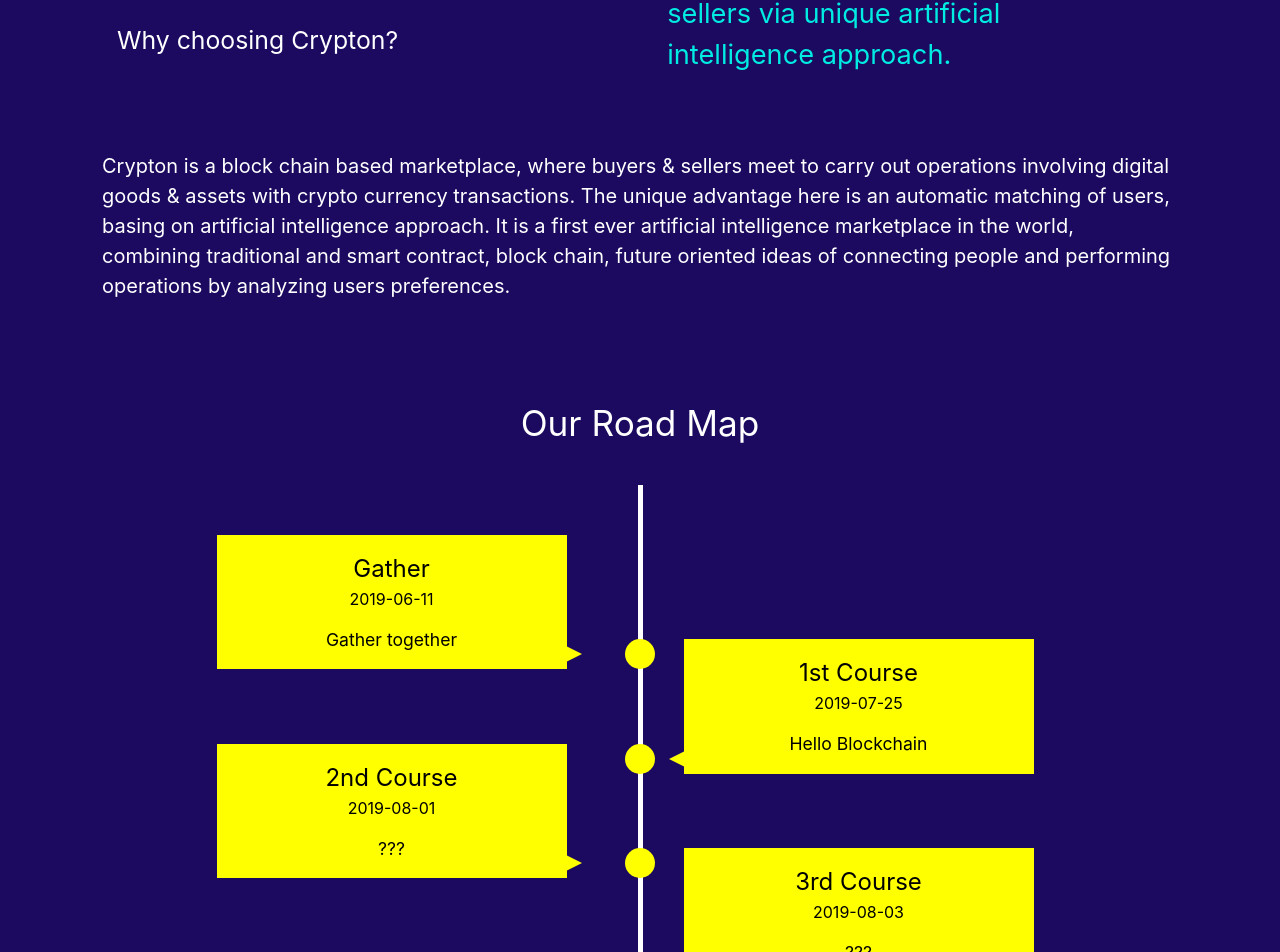
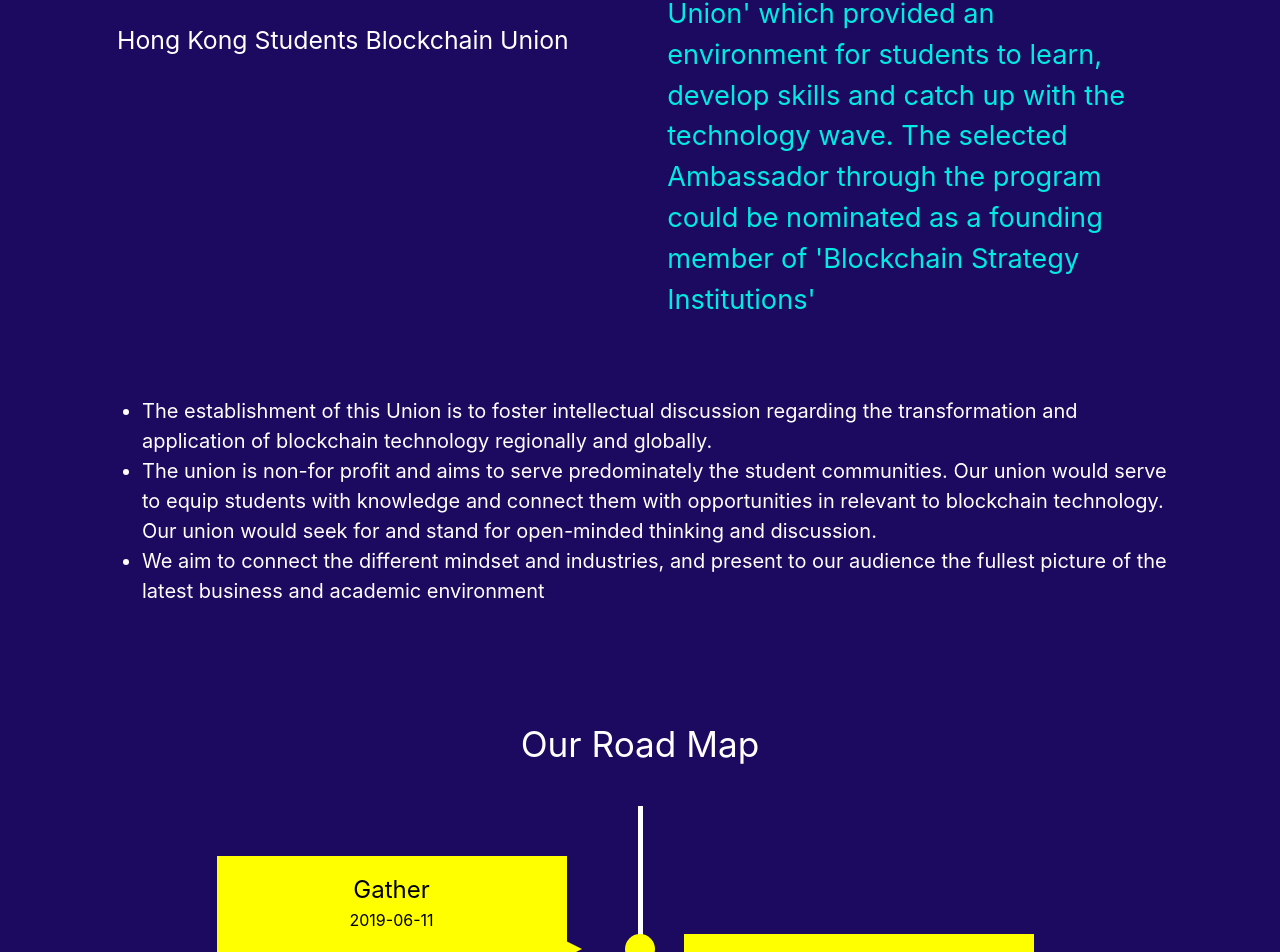
Before and after one commit to fire3chan/hksbu-web, a React (Create React App) app: page / in a window 1280 px wide. Shown: the part 820-1772 px from the top of the page. Built offline with nearby package versions, Linux system fonts and the light colour scheme.

Commit message:
fire edit roadmap and about us content

```diff
--- a/src/component/AboutUs.js
+++ b/src/component/AboutUs.js
@@ -1,5 +1,6 @@
 import React from 'react';
 import '../css/aboutUs.css';
+import { about } from '../content/About.json';
 
 class AboutUs extends React.Component {
 
@@ -8,17 +9,24 @@
             <div className="about-us container">
                 <div className="row about-title-row">
                     <div className="col-12 col-md-6">
-                        <div className="about-title">About</div>
-                        <div className="about-title-caption">Why choosing Crypton?</div>
+                        <div className="about-title">{about.title}</div>
+                        <div className="about-title-caption">{about.titleCaption}</div>
                     </div>
                     <div className="col-12 col-md-6 about-title-side">
-                        Automatic matching of buyers &amp; sellers via unique artificial intelligence approach.
+                        {about.sideContent}
                     </div>
                 </div>
                 <div className="row">
                     <div className="col-12">
                         <div className="about-desc">
-                            Crypton is a block chain based marketplace, where buyers &amp; sellers meet to carry out operations involving digital goods &amp; assets with crypto currency transactions. The unique advantage here is an automatic matching of users, basing on artificial intelligence approach. It is a first ever artificial intelligence marketplace in the world, combining traditional and smart contract, block chain, future oriented ideas of connecting people and performing operations by analyzing users preferences.
+                            <ul>
+                                {about.description.map((content) =>
+                                    <li>
+                                        {content}
+                                    </li>
+                                )}
+                            </ul>
+
                         </div>
                     </div>
 
--- a/src/component/JoinUs.js
+++ b/src/component/JoinUs.js
@@ -6,7 +6,7 @@
     render() {
         return (
             <div className="join-us container">
-                <h2>Join Us!</h2>
+                <h2>We need you. Join Us Now!</h2>
                 <div className="row join-us-row">
                     <div className="col-11 col-md-4 join-us-input-group">
                         <div className="input-group mb-3">
--- /dev/null
+++ b/src/content/About.json
@@ -0,0 +1,12 @@
+{
+    "about": {
+        "title": "About",
+        "titleCaption": "Hong Kong Students Blockchain Union",
+        "sideContent": "'Hong Kong Students Blockchain Union' which provided an environment for students to learn, develop skills and catch up with the technology wave. The selected Ambassador through the program could be nominated as a founding member of 'Blockchain Strategy Institutions'",
+        "description": [
+            "The establishment of this Union is to foster intellectual discussion regarding the transformation and application of blockchain technology regionally and globally. ",
+            "The union is non-for profit and aims to serve predominately the student communities. Our union would serve to equip students with knowledge and connect them with opportunities in relevant to blockchain technology. Our union would seek for and stand for open-minded thinking and discussion.",
+            "We aim to connect the different mindset and industries, and present to our audience the fullest picture of the latest business and academic environment"
+        ]
+    }
+}
--- a/src/content/Roadmap.json
+++ b/src/content/Roadmap.json
@@ -3,27 +3,17 @@
         {
             "title": "Gather",
             "milestoneDate": "2019-06-11",
-            "description": "Gather together"
+            "description": ""
         },
         {
-            "title": "1st Course",
-            "milestoneDate": "2019-07-25",
-            "description": "Hello Blockchain"
+            "title": "1st Event hold by the Association  ",
+            "milestoneDate": "Oct 2019",
+            "description": ""
         },
         {
-            "title": "2nd Course",
-            "milestoneDate": "2019-08-01",
-            "description": "???"
-        },
-        {
-            "title": "3rd Course",
-            "milestoneDate": "2019-08-03",
-            "description": "???"
-        },
-        {
-            "title": "4th Course",
-            "milestoneDate": "2019-08-10",
-            "description": "???"
+            "title": "Recruitment of committee members",
+            "milestoneDate": "Nov 2019",
+            "description": ""
         }
     ]
 }
```
